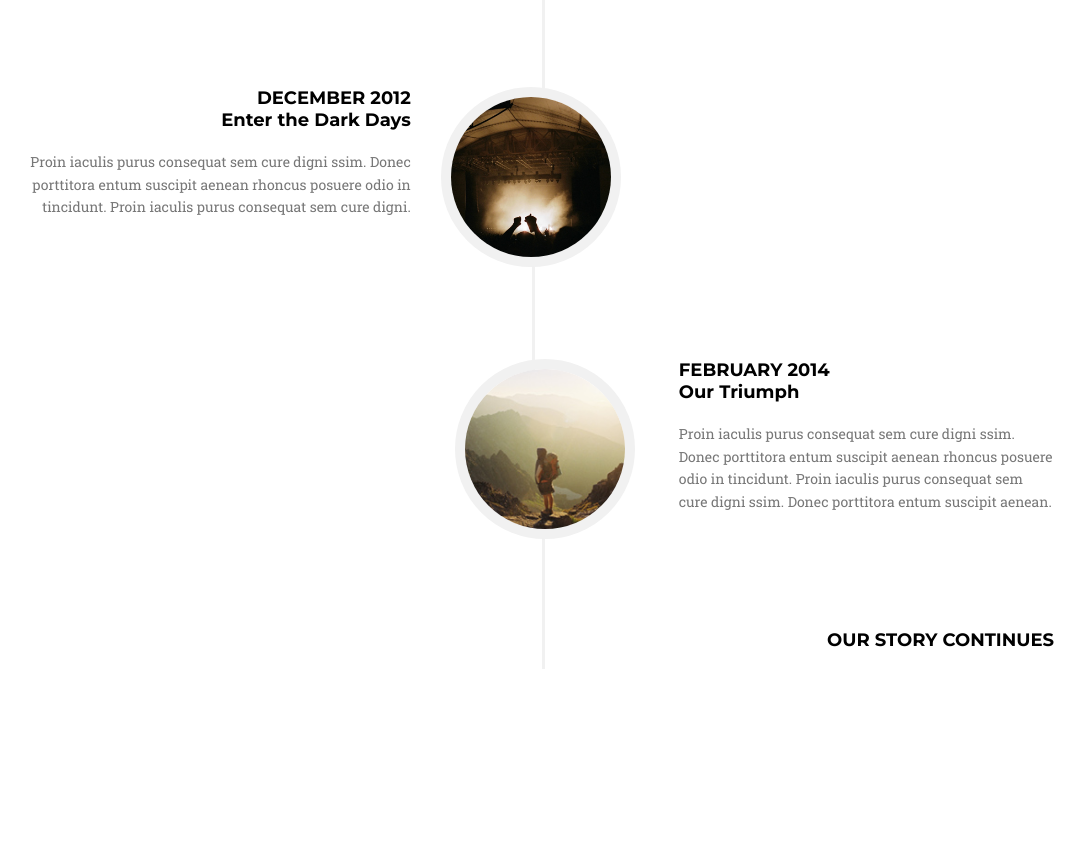
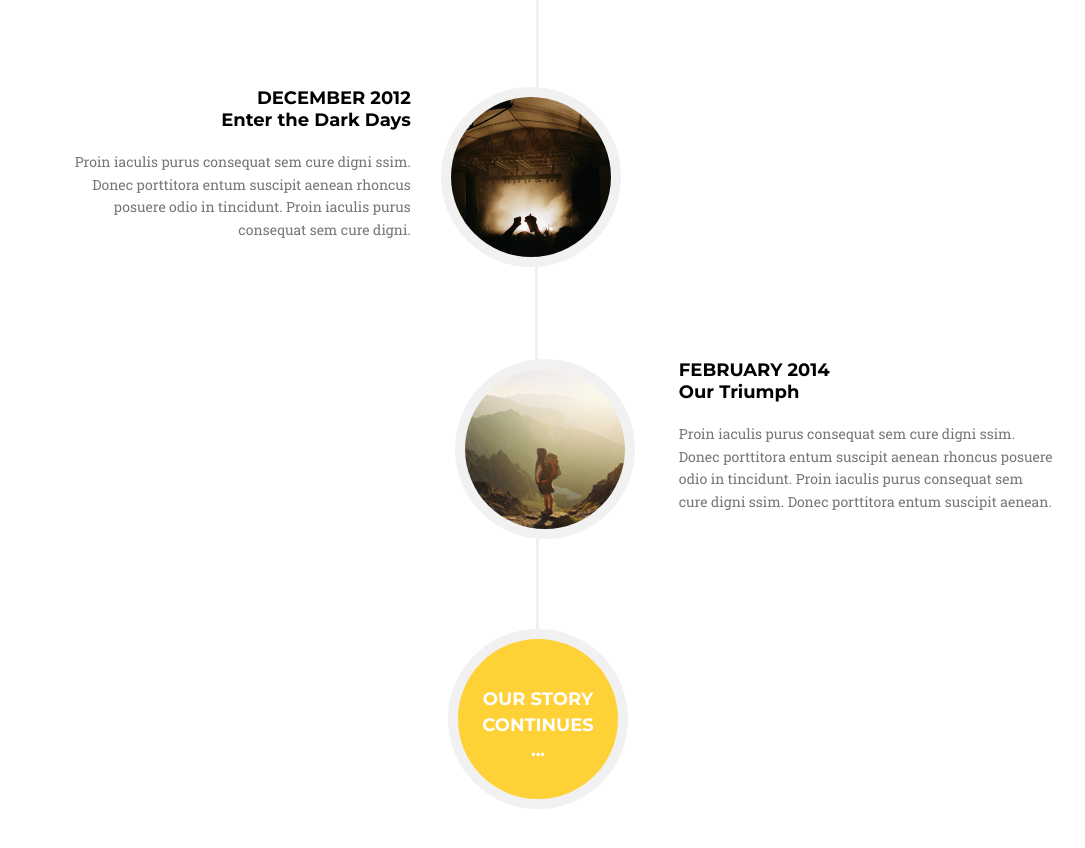
Before and after one commit to kmauric/golden, a website: page index.html in a window 1280 px wide. Shown: the part 3331-4179 px from the top of the page, without its empty margins (122-1207 px from the left). Before the commit the page ends 4072 px from the top, so only its background shows below. Drawn offline with Linux system fonts and the light colour scheme; a web font is replaced by a local one.

Commit message:
finished styling about-us section

```diff
--- a/index.html
+++ b/index.html
@@ -144,7 +144,7 @@
 
 			<article class="memorable-events">
 				<div id="our-story">
-					<h3>Our Story Continues</h3>
+					<h3>Our Story Continues <br> ...</h3>
 				</div>
 			</article>
 		</div>
--- a/scss/main.scss
+++ b/scss/main.scss
@@ -163,7 +163,7 @@ body {
 	@include clearfix;
 	width: 100%;
 	text-align: center;
-	padding: 120px 0 0 0;
+	padding: 120px 0 30px 0;
 	h2 {
 		font: bold 4rem $font-mont;
 		color: $lightblack;
@@ -175,16 +175,18 @@ body {
 		font-size: 1.6rem;
 		font-style: italic;
 		color: $lightgray;
+		padding-left: 30px;
 		margin-bottom: 70px;
 	} //end p
 	.memorable-events {
 		@include pie-clearfix;
-		text-align: right;
+		width: 100%;
 		margin-bottom: 90px;
 		z-index: 1;
 		.text-wrapper {
 			@include float-left;
 			width: 40%;
+			text-align: right;
 			margin-right: 30px;
 		} //end .text-wrapper
 		h3 {
@@ -199,7 +201,7 @@ body {
 			font: normal 1.4rem $font-roboto;
 			color: $gray;
 			line-height: 1.6;
-			//padding-left: 35px;
+			padding-left: 70px;
 			margin: 0;
 		}
 		.image-container {
@@ -213,7 +215,7 @@ body {
 				border-right: 3px solid $image-border;
 				position: absolute;
 				top: 160px;
-				left: 17%;
+				left: 17.5%;
 				z-index: -1;
 			}
 			img {
@@ -223,7 +225,23 @@ body {
 			border: 10px solid $image-border;
 			object-fit: cover;
 			} //end img
-		}
+		} //end .image-container
+		#our-story {
+			@include border-radius(50%);
+			width: 180px;
+			height: 180px;
+			text-align: center;
+			background: $gold;
+			border: 10px solid $image-border;
+			margin: 0 auto;
+			position: relative;
+			left: 20px;
+			h3 {
+				color: $white;
+				line-height: 1.4;
+				padding: 48px 0 0 0;
+			}
+		} //end #our-story
 
 	} //end .memorable-events
 	.right-side {
@@ -237,7 +255,7 @@ body {
 		}
 		p {
 			margin: 0;
-			padding-left: 0;
+			padding: 0;
 		}
 		.image-container {
 			width: 60%;
@@ -248,7 +266,7 @@ body {
 				border-right: 3px solid $image-border;
 				position: absolute;
 				top: 160px;
-				right: 14%;
+				right: 15%;
 				z-index: -1;
 			}
 			img {
```
Also changed, not shown: css/main.css.
